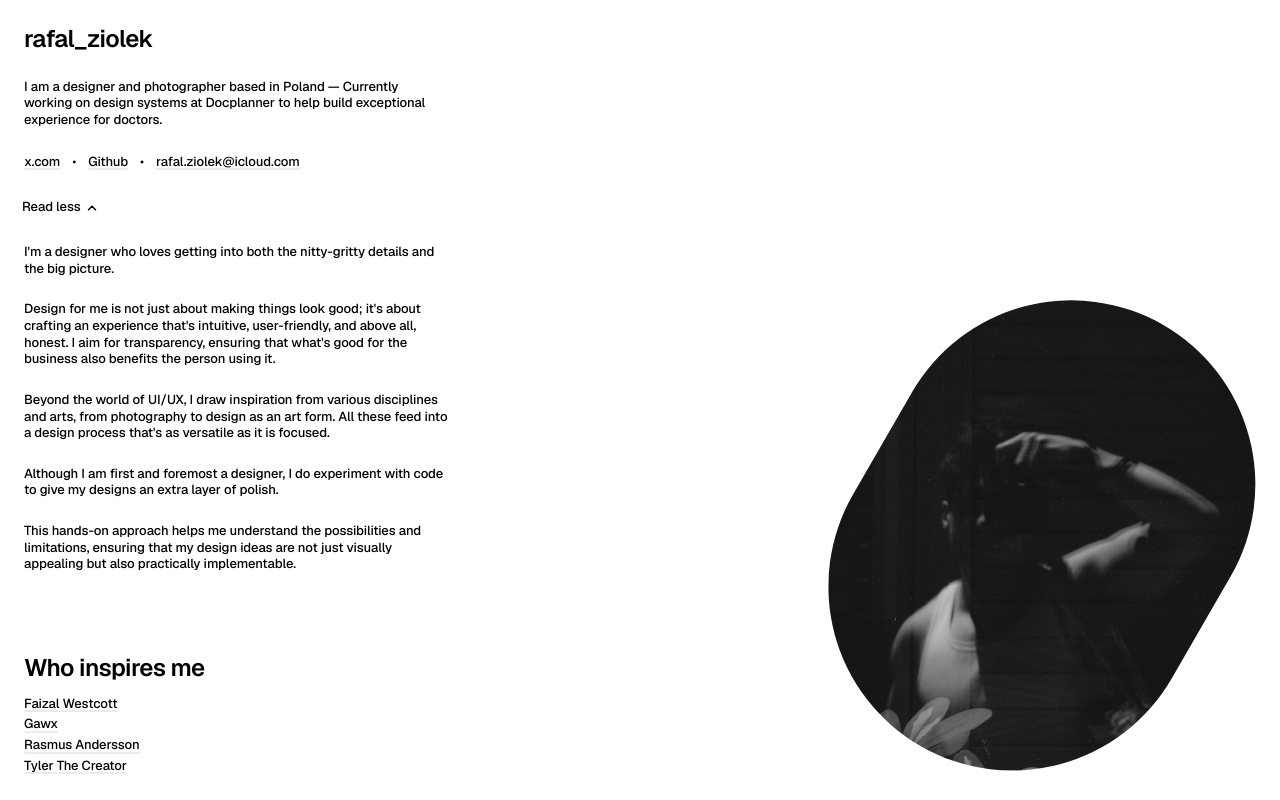
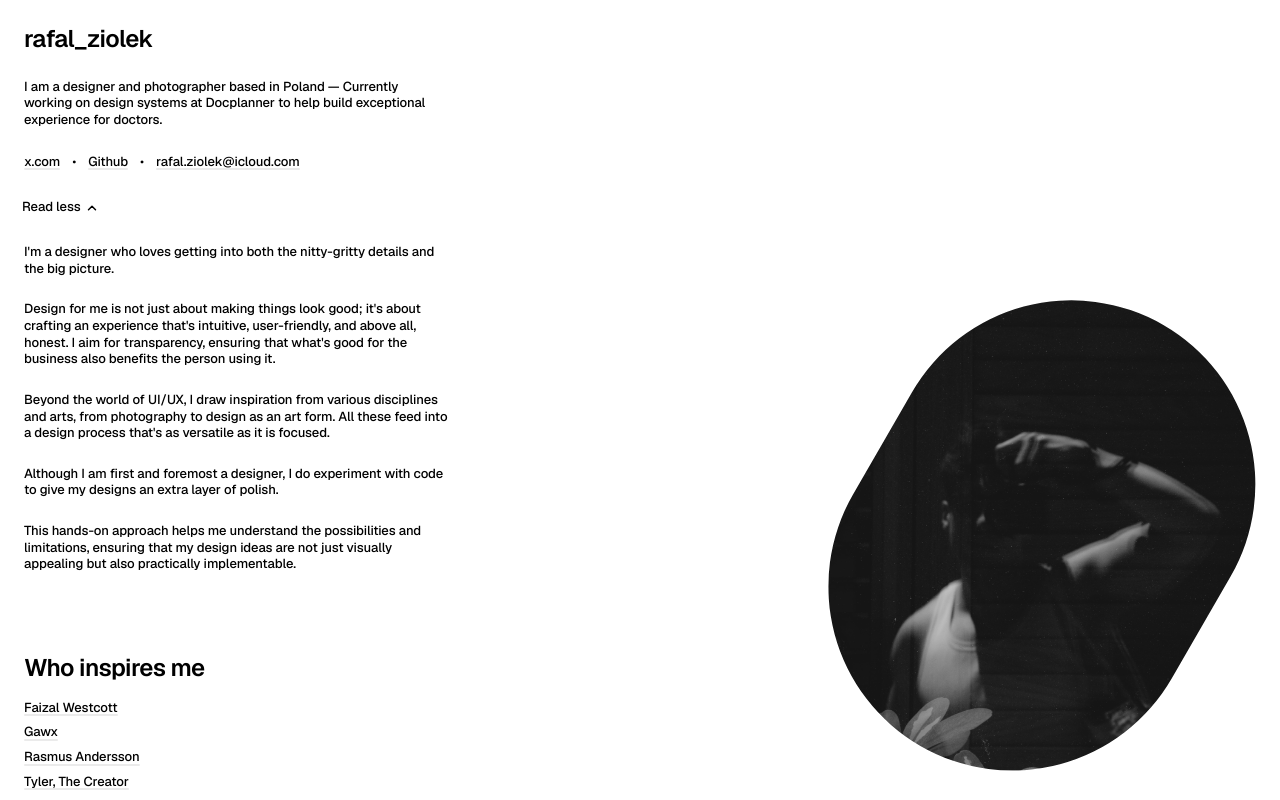
Before and after one commit to rafalziolek/portfolio, a Next.js app: page / in a window 1280 px wide. Both pictures are taken after a click on the button "Read more". Shown: the top 800 px of the page. Built offline with nearby package versions, Linux system fonts and the light colour scheme.

Commit message:
list component

```diff
--- a/src/components/AboutSection/AboutSection.jsx
+++ b/src/components/AboutSection/AboutSection.jsx
@@ -4,10 +4,11 @@ import styles from "./AboutSection.module.scss";
 import Text from "@/components/Text/Text";
 import { OverlayContext } from "@/contexts/OverlayContext";
 import { AnimatePresence, motion } from "motion/react";
-import StyledLink from "@/components/StyledLink/StyledLink";
 import ProfilePhoto from "@/components/ProfilePhoto/ProfilePhoto";
 import { ChevronDown, ChevronUp } from "lucide-react";
 import { Button } from "@/components/Button/Button";
+import List from "@/components/List/List";
+import { SquareArrowOutUpRight } from "lucide-react";
 
 const containerVariants = {
   hidden: {
@@ -149,48 +150,45 @@ export default function MoreSection() {
               animate="visible"
               exit="exit"
             >
-              <ul className={styles.list}>
-                <Text tag="h4" type="display" className={styles.listTitle}>
-                  Who inspires me
-                </Text>
-                <li>
-                  <StyledLink label="Faizal Westcott" href="#" />
-                </li>
-                <li>
-                  <StyledLink label="Gawx" href="#" />
-                </li>
-                <li>
-                  <StyledLink label="Rasmus Andersson" href="#" />
-                </li>
-                <li>
-                  <StyledLink label="Tyler The Creator" href="#" />
-                </li>
-              </ul>
-              <ul className={styles.list}>
-                <Text tag="h4" type="display" className={styles.listTitle}>
-                  Learning now
-                </Text>
-                <li>
-                  <Text tag="p">Vue.js</Text>
-                </li>
-                <li>
-                  <Text tag="p">Japanese</Text>
-                </li>
-              </ul>
-              <ul className={styles.list}>
-                <Text tag="h4" type="display" className={styles.listTitle}>
-                  Random favs
-                </Text>
-                <li>
-                  <StyledLink label="Star Wars" href="#" />
-                </li>
-                <li>
-                  <StyledLink label="What a day - Tyler The Creator" href="#" />
-                </li>
-                <li>
-                  <Text tag="span">Cooking</Text>
-                </li>
-              </ul>
+              <List heading="Who inspires me">
+                <List.Item
+                  href="https://www.youtube.com/@FaizalWestcott"
+                  external
+                >
+                  Faizal Westcott
+                </List.Item>
+                <List.Item href="https://www.youtube.com/@GawxArt" external>
+                  Gawx
+                </List.Item>
+                <List.Item href="https://x.com/rsms" external>
+                  Rasmus Andersson
+                </List.Item>
+                <List.Item
+                  href="https://music.apple.com/pl/artist/tyler-the-creator/420368335"
+                  external
+                >
+                  Tyler, The Creator
+                </List.Item>
+              </List>
+              <List heading="Learning now">
+                <List.Item>Vue.js</List.Item>
+                <List.Item>Japanese</List.Item>
+              </List>
+              <List heading="Random favs">
+                <List.Item
+                  href="https://en.wikipedia.org/wiki/Star_Wars"
+                  external
+                >
+                  Star Wars
+                </List.Item>
+                <List.Item
+                  href="https://music.apple.com/pl/album/what-a-day/1679454273?i=1679455188"
+                  external
+                >
+                  WHAT A DAY - Tyler The Creator
+                </List.Item>
+                <List.Item>Cooking</List.Item>
+              </List>
             </motion.div>
             <motion.div>
               <ProfilePhoto
--- /dev/null
+++ b/src/components/List/List.jsx
@@ -0,0 +1,42 @@
+import React from "react";
+import styles from "./List.module.scss";
+import Text from "@/components/Text/Text";
+import StyledLink from "@/components/StyledLink/StyledLink";
+
+export default function List({ heading, children }) {
+  return (
+    <ul className={styles.list}>
+      <Text tag="h4" type="display" className={styles.listTitle}>
+        {heading}
+      </Text>
+      {children}
+    </ul>
+  );
+}
+
+function ListItem({
+  children,
+  href,
+  leadingVisual,
+  trailingVisual,
+  external,
+  ...rest
+}) {
+  return (
+    <li {...rest}>
+      {href ? (
+        <StyledLink
+          label={children}
+          href={href}
+          leadingVisual={leadingVisual}
+          trailingVisual={trailingVisual}
+          external={external}
+        />
+      ) : (
+        <Text tag="span">{children}</Text>
+      )}
+    </li>
+  );
+}
+
+List.Item = ListItem;
--- /dev/null
+++ b/src/components/List/List.module.scss
@@ -0,0 +1,15 @@
+.list {
+    display: flex;
+    flex-direction: column;
+    gap: var(--space-8);
+    list-style: none;
+    min-width: fit-content;
+    white-space: nowrap;
+    align-items: flex-start;
+    .listTitle {
+        margin-bottom: var(--space-8);
+    }
+    li {
+        display: flex;
+    }
+}
```
